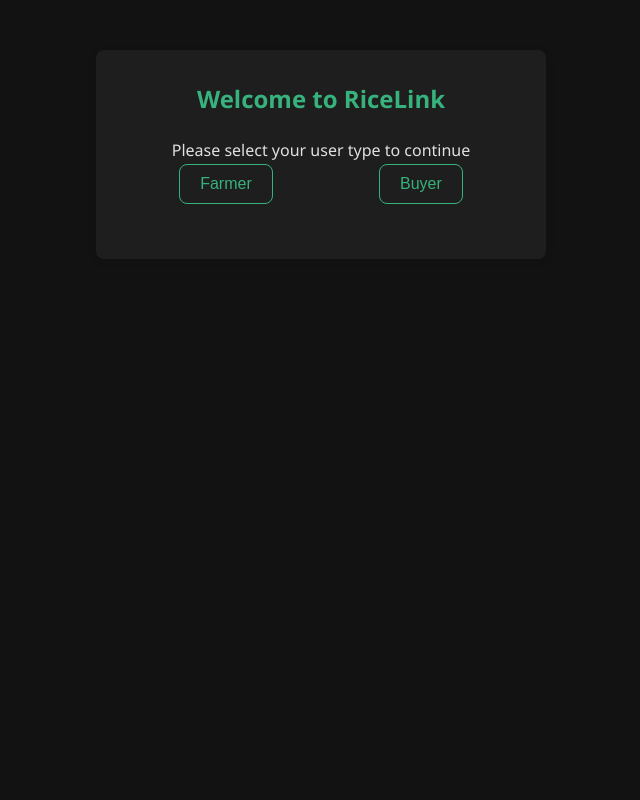
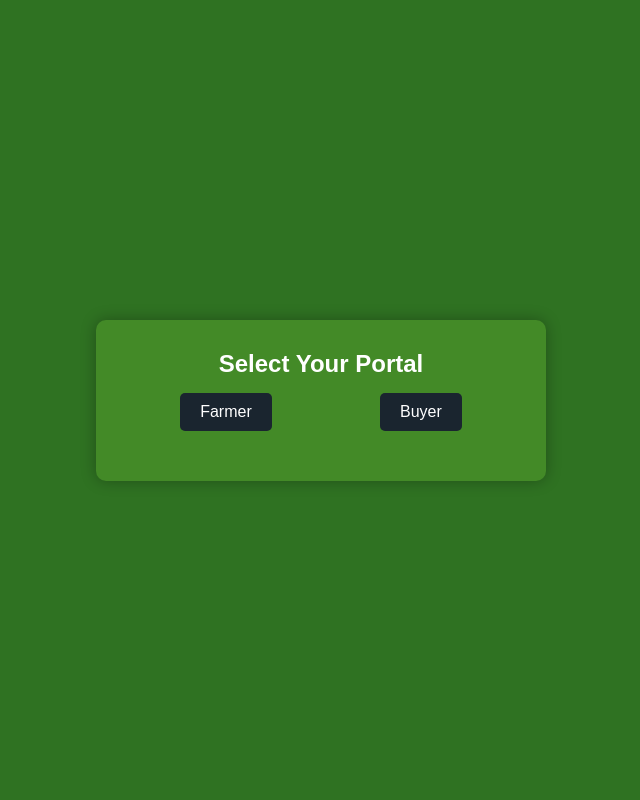
Before and after one commit to Fazlur22388/RiceLink, a PHP site: page /login.php in a window 1280 px wide. Shown: the whole page, without its empty margins (319-959 px from the left). Run offline with PHP 8.4, Linux system fonts and the light colour scheme; a stand-in replaces the project's code that opens the database connection.

Commit message:
chore: redo login.php changes and move buyer modules files into buyer modules directory

```diff
--- a/backend/login.php
+++ b/backend/login.php
@@ -2,6 +2,7 @@
 session_start();
 include('db_connect.php');
 error_reporting(0);
+
 
 // Capture previous values if login fails
 $selectedRole = isset($_SESSION['role']) ? $_SESSION['role'] : "";
@@ -11,80 +12,168 @@ unset($_SESSION['login_error']);
 
 <!DOCTYPE html>
 <html lang="en">
-
 <head>
     <meta charset="UTF-8">
     <meta name="viewport" content="width=device-width, initial-scale=1.0">
-    <title>Login - RiceLink</title>
-    <link rel="stylesheet" href="css/style.css">
+    <title>Login</title>
+    <style>
+        * {
+            margin: 0;
+            padding: 0;
+            box-sizing: border-box;
+            font-family: Arial, sans-serif;
+        }
+
+        body {
+            display: flex;
+            justify-content: center;
+            align-items: center;
+            height: 100vh;
+            background-color:rgb(47, 114, 34);
+        }
+
+        .login-box {
+            background-color:rgb(67, 138, 39);
+            padding: 30px;
+            width: 450px;
+            border-radius: 10px;
+            box-shadow: 0 0 15px rgba(0, 0, 0, 0.3);
+            text-align: center;
+        }
+
+        .login-box h2 {
+            color: white;
+            margin-bottom: 15px;
+        }
+
+        .role-selection {
+            display: flex;
+            justify-content: space-around;
+            margin-bottom: 20px;
+        }
+
+        .role-btn {
+            padding: 10px 20px;
+            border: none;
+            border-radius: 5px;
+            cursor: pointer;
+            background-color: #1A252F;
+            color: white;
+            font-size: 16px;
+        }
+
+        .role-btn:hover {
+            background-color: #273746;
+        }
+
+        .login-form {
+            display: none;
+            text-align: left;
+        }
+
+        .login-form label {
+            display: block;
+            color: #ECF0F1;
+            margin-top: 10px;
+        }
+
+        .login-form input {
+            width: 100%;
+            padding: 10px;
+            margin-top: 5px;
+            border: none;
+            border-radius: 5px;
+            background: #ECF0F1;
+        }
+
+        .login-form button {
+            width: 100%;
+            padding: 10px;
+            background-color: #1A252F;
+            color: white;
+            border: none;
+            border-radius: 5px;
+            margin-top: 20px;
+            cursor: pointer;
+            font-size: 16px;
+        }
+
+        .login-form button:hover {
+            background-color: #273746;
+        }
+
+        .error-msg {
+            color: #e74c3c;
+            margin-top: 10px;
+            text-align: center;
+        }
+    </style>
 </head>
+<body>
 
-<body>
-    <div class="auth-box">
-        <h2>Welcome to RiceLink</h2>
-        <p>Please select your user type to continue</p>
+    <div class="login-box">
+        <h2>Select Your Portal</h2>
 
         <div class="role-selection">
-            <button class="btn btn-outline" onclick="showLogin('farmer')">Farmer</button>
-            <button class="btn btn-outline" onclick="showLogin('buyer')">Buyer</button>
+            <button class="role-btn" onclick="showLogin('farmer')">Farmer</button>
+            <button class="role-btn" onclick="showLogin('buyer')">Buyer</button>
         </div>
 
         <form action="login.php" method="POST" class="login-form" id="loginForm" style="display: <?php echo ($selectedRole ? 'block' : 'none'); ?>;">
-            <h3 id="roleTitle" style="color: var(--primary-color); text-align: center; margin-bottom: 20px;">
-                <?php echo $selectedRole ? "Login as " . ucfirst($selectedRole) : ""; ?>
+            <h3 id="roleTitle" style="color: white; text-align: center;">
+                <?php echo $selectedRole ? "Login as " . $selectedRole : ""; ?>
             </h3>
 
             <input type="hidden" id="role" name="role" value="<?php echo $selectedRole; ?>">
 
-            <div class="form-group">
-                <label for="email">Email Address</label>
-                <input type="email" id="email" name="email" value="<?php echo isset($_SESSION['entered_email']) ?
+            <label for="email">Email:</label>
+            <input type="text" id="email" name="email" value="<?php echo isset($_SESSION['entered_email']) ?
             $_SESSION['entered_email'] : ''; ?>" required>
-            </div>
 
-            <div class="form-group">
-                <label for="password">Password</label>
+            <label for="password">Password:</label>
             <input type="password" id="password" name="password" required>
-            </div>
 
-            <button type="submit" name="log" class="btn btn-full">Login</button>
+            <button type="submit" name="log">Login</button>
 
             <div class="error-msg">
                 <?php echo $errorMessage; ?>
             </div>
 
-            <p style="margin-top: 20px;"><a href="forgotpass.php">Forgot Password?</a></p>
-            <p style="margin-top: 10px;">Don't have an account? <a href="register.php">Sign up</a></p>
+            <p style="margin-top: 10px;"><a href="forgotpass.php">Forgot Password?</a></p>
         </form>
     </div>
 
     <script>
         function showLogin(role) {
             document.getElementById("loginForm").style.display = "block";
-            document.getElementById("roleTitle").innerText = "Login as " + role.charAt(0).toUpperCase() + role.slice(1);
-            document.getElementById("role").value = role;
+            document.getElementById("roleTitle").innerText = "Login as " + role;
+            document.getElementById("role").value = role; // Set role input correctly
         }
 
         window.onload = function() {
-            <?php if (!empty($errorMessage)): ?>
+            <?php if ( !empty($errorMessage)): ?>
                 document.getElementById("loginForm").style.display = "block";
             <?php endif; ?>
         };
     </script>
     <?php
 
+include('dbconnect.php');
+
 // Login Processing
 if (isset($_POST["log"])) {
-        $_SESSION['entered_email'] = trim($_POST["email"]);
-        $_SESSION['role'] = trim($_POST["role"]);
+
+    $_SESSION['entered_email'] = trim($_POST["email"]); // Store entered email
+    $_SESSION['role'] = trim($_POST["role"]); // Store selected role
     $email = trim($_POST["email"]);
     $password = trim($_POST["password"]);
     $role = trim($_POST["role"]);
 
     // Role Mapping
     $roleTables = [
-            "farmer" => ["table" => "farmers", "id_col" => "id", "email_col" => "email", "password_col" => "password"],
-            "buyer" => ["table" => "buyers", "id_col" => "id", "email_col" => "email", "password_col" => "password"]
+
+        "farmer"   => ["table" => "farmers", "id_col" => "id", "email_col" => "email", "password_col" => "password", "redirect" => "staff.php"],
+        "buyer" => ["table" => "buyers", "id_col" => "id", "email_col" => "email", "password_col" => "password", "redirect" => "../index.php"]
     ];
 
     if (array_key_exists($role, $roleTables)) {
@@ -92,6 +181,10 @@ unset($_SESSION['login_error']);
         $id_col = $roleTables[$role]['id_col'];
         $email_col = $roleTables[$role]['email_col'];
         $password_col = $roleTables[$role]['password_col'];
+        $redirect_page = $roleTables[$role]['redirect'];
+
+        // Debugging SQL Query
+
 
         // Prepare SQL Query
         $stmt = $conn->prepare("SELECT $id_col, $email_col, $password_col FROM $table WHERE $email_col = ?");
@@ -107,57 +200,27 @@ unset($_SESSION['login_error']);
 
             // Check if password is hashed
             if (password_verify($password, $storedPassword) || $password === $storedPassword) {
-                    // Set session variables based on role
-                    if ($role == 'farmer') {
-                        $_SESSION['farmer_id'] = $row[$id_col];
-                        $_SESSION['role'] = 'farmer';
-    ?>
-                        <script>
-                            window.location.href = "./farmer-dashboard.php";
-                        </script>
-                    <?php
-                        exit();
-                    } else if ($role == 'buyer') {
-                        $_SESSION['buyer_id'] = $row[$id_col];
-                        $_SESSION['role'] = 'buyer';
+                $_SESSION['id'] = $row[$id_col]; // Store correct user ID
+                $_SESSION['email'] = $email;
+                $_SESSION['user_type'] = $role;
 
-                    ?>
-                        <script>
-                            window.location.href = "./buyer-dashboard.php";
-                        </script>
-                    <?php
+                // Redirect to user-specific dashboard
+                header("Location: $redirect_page");
                 exit();
             }
-                } else {
+            else {
                 $_SESSION['login_error'] = "Incorrect password.";
-                    ?>
-                    <script>
-                        window.location.href = "./login.php";
-                    </script>
-                <?php
-                    exit();
             }
         } else {
             $_SESSION['login_error'] = "User not found.";
-                ?>
-                <script>
-                    window.location.href = "./login.php";
-                </script>
-            <?php
-                exit();
         }
     } else {
-            $_SESSION['login_error'] = "Invalid role selected.";
-            ?>
-            <script>
-                window.location.href = "./login.php";
-            </script>
-    <?php
-            exit();
+        $_SESSION['login_error'] = "Invalid email or password";
     }
 }
+
 ?>
 
+
 </body>
-
 </html>
```
Also changed, not shown: buyer-module/login.php (added, +163 -0 lines), buyer-module/browse-listings.php (renamed from backend/browse-listings.php), buyer-module/buyer-dashboard.php (renamed from backend/buyer-dashboard.php), buyer-module/css/style.css (renamed from backend/css/style.css), buyer-module/database/init.sql (renamed from backend/database/init.sql), buyer-module/filter-listings.php (renamed from backend/filter-listings.php), buyer-module/listing-detail.php (renamed from backend/listing-detail.php), buyer-module/message-farmer.php (renamed from backend/message-farmer.php), buyer-module/messages.php (renamed from backend/messages.php). Lines whose indentation alone changed are shown as unchanged.
